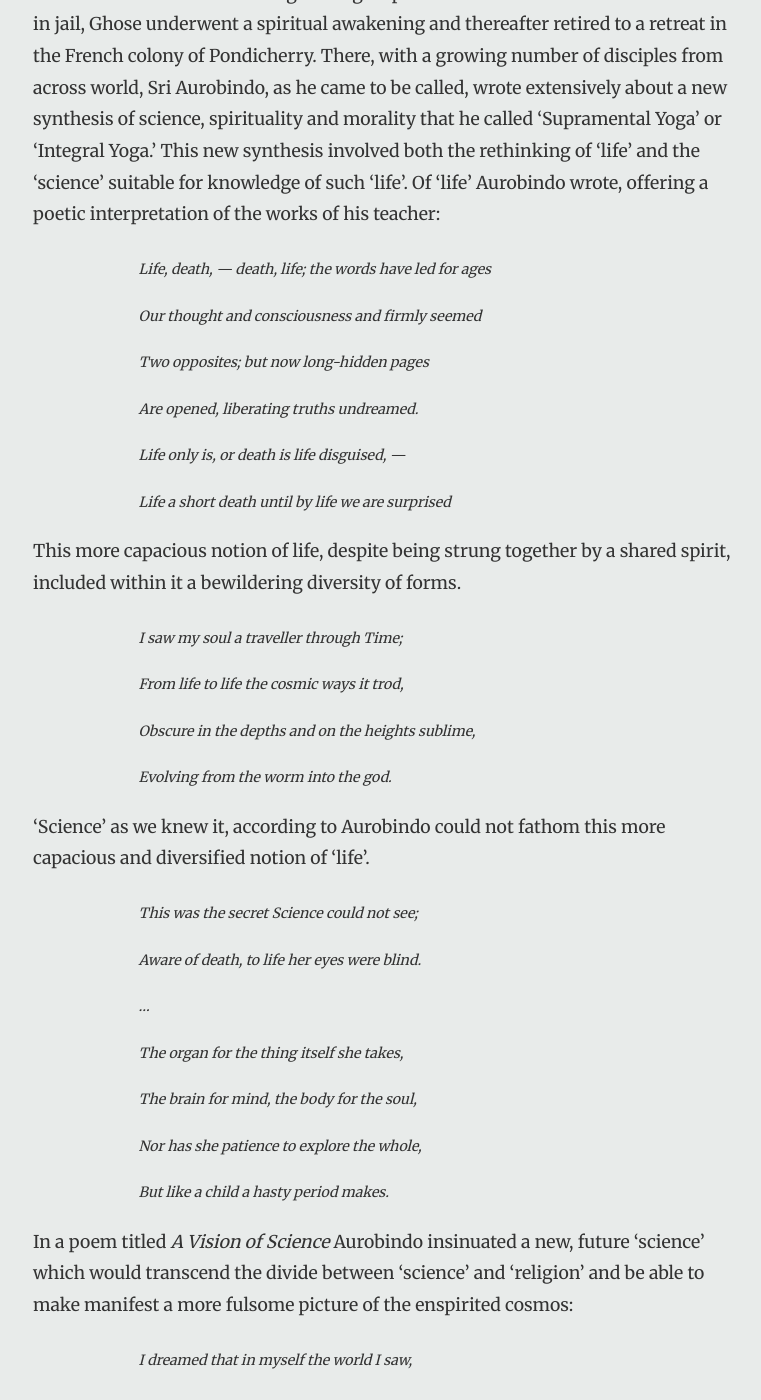
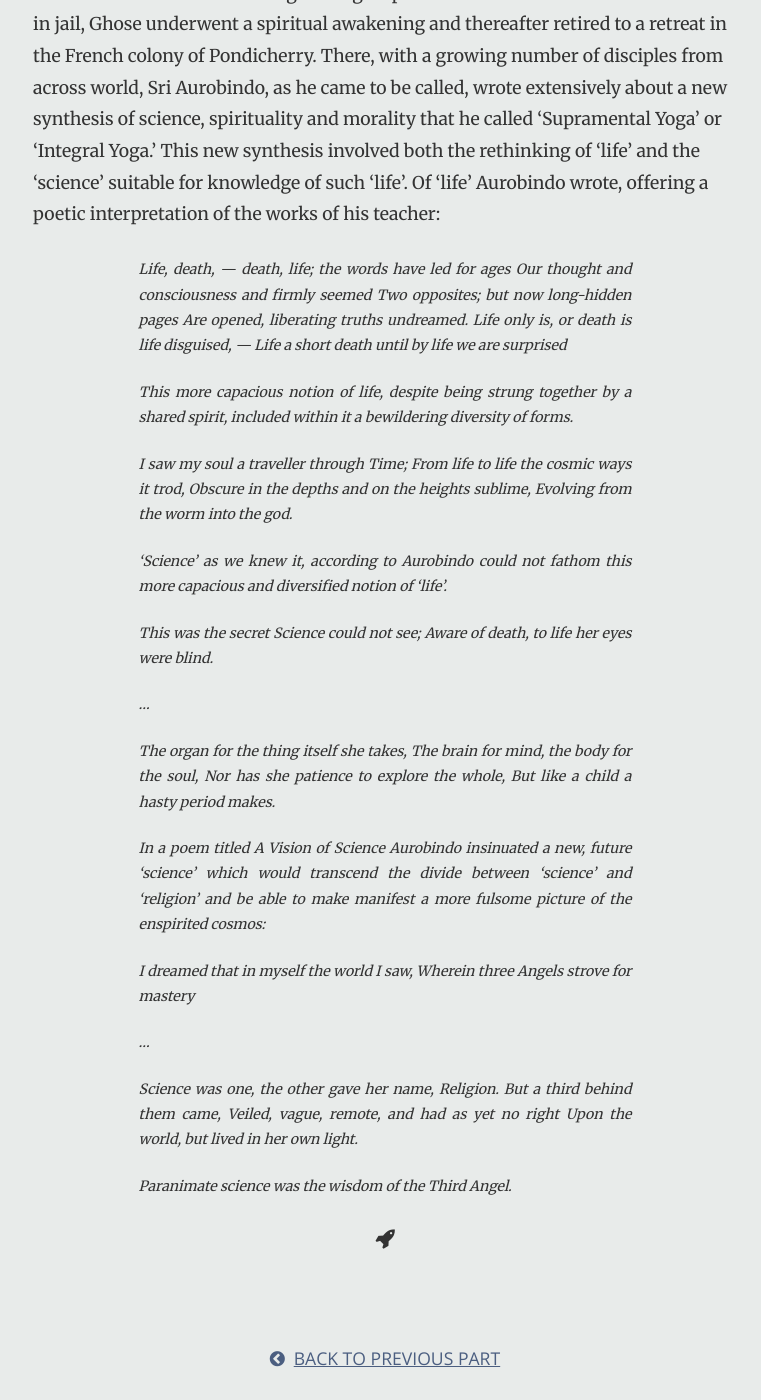
Before and after one commit to historiesofthefuture/historiesofthefuture, a Jekyll site: the page built from essays/mukharji/biomoral.md, in a window 1280 px wide and 1400 px high, scrolled down 4439 px. Shown: the whole window, without its empty margins (255-1016 px from the left). Built offline with Jekyll 4.4.1, drawn with Linux system fonts in a browser that asks for light colours; nearby versions of some CDN libraries; some web fonts are replaced; some of the changed text lies outside the part shown.

Commit message:
poem formatting

```diff
--- a/essays/mukharji/biomoral.md
+++ b/essays/mukharji/biomoral.md
@@ -181,71 +181,48 @@ involved both the rethinking of ‘life’ and the ‘science’ suitable for
 knowledge of such ‘life’. Of ‘life’ Aurobindo wrote, offering a poetic
 interpretation of the works of his teacher:
 
-<blockquote>
-Life, death, — death, life; the words have led for ages
 
-Our thought and consciousness and firmly seemed
+> Life, death, — death, life; the words have led for ages
+> Our thought and consciousness and firmly seemed
+> Two opposites; but now long-hidden pages
+> Are opened, liberating truths undreamed.
+> Life only is, or death is life disguised, —
+> Life a short death until by life we are surprised
 
-Two opposites; but now long-hidden pages
+> This more capacious notion of life, despite being strung together by a
+> shared spirit, included within it a bewildering diversity of forms.
 
-Are opened, liberating truths undreamed.
+> I saw my soul a traveller through Time;
+> From life to life the cosmic ways it trod,
+> Obscure in the depths and on the heights sublime,
+> Evolving from the worm into the god.
 
-Life only is, or death is life disguised, —
+> ‘Science’ as we knew it, according to Aurobindo could not fathom this
+> more capacious and diversified notion of ‘life’.
 
-Life a short death until by life we are surprised
-</blockquote>
+> This was the secret Science could not see;
+> Aware of death, to life her eyes were blind.
 
-This more capacious notion of life, despite being strung together by a
-shared spirit, included within it a bewildering diversity of forms.
+> …
 
-<blockquote>
-I saw my soul a traveller through Time;
+> The organ for the thing itself she takes,
+> The brain for mind, the body for the soul,
+> Nor has she patience to explore the whole,
+> But like a child a hasty period makes.
 
-From life to life the cosmic ways it trod,
+> In a poem titled *A Vision of Science* Aurobindo insinuated a new,
+> future ‘science’ which would transcend the divide between ‘science’ and
+> ‘religion’ and be able to make manifest a more fulsome picture of the
+> enspirited cosmos:
 
-Obscure in the depths and on the heights sublime,
+> I dreamed that in myself the world I saw,
+> Wherein three Angels strove for mastery
 
-Evolving from the worm into the god.
-</blockquote>
+> …
 
-‘Science’ as we knew it, according to Aurobindo could not fathom this
-more capacious and diversified notion of ‘life’.
+> Science was one, the other gave her name, Religion.
+> But a third behind them came,
+> Veiled, vague, remote, and had as yet no right
+> Upon the world, but lived in her own light.
 
-<blockquote>
-This was the secret Science could not see;
-
-Aware of death, to life her eyes were blind.
-
-…
-
-The organ for the thing itself she takes,
-
-The brain for mind, the body for the soul,
-
-Nor has she patience to explore the whole,
-
-But like a child a hasty period makes.
-</blockquote>
-
-In a poem titled *A Vision of Science* Aurobindo insinuated a new,
-future ‘science’ which would transcend the divide between ‘science’ and
-‘religion’ and be able to make manifest a more fulsome picture of the
-enspirited cosmos:
-
-<blockquote>
-I dreamed that in myself the world I saw,
-
-Wherein three Angels strove for mastery
-
-…
-
-Science was one, the other gave her name, Religion.
-
-But a third behind them came,
-
-Veiled, vague, remote, and had as yet no right
-
-Upon the world, but lived in her own light.
-</blockquote>
-
-Paranimate science was the wisdom of the Third Angel.
+> Paranimate science was the wisdom of the Third Angel.
```
